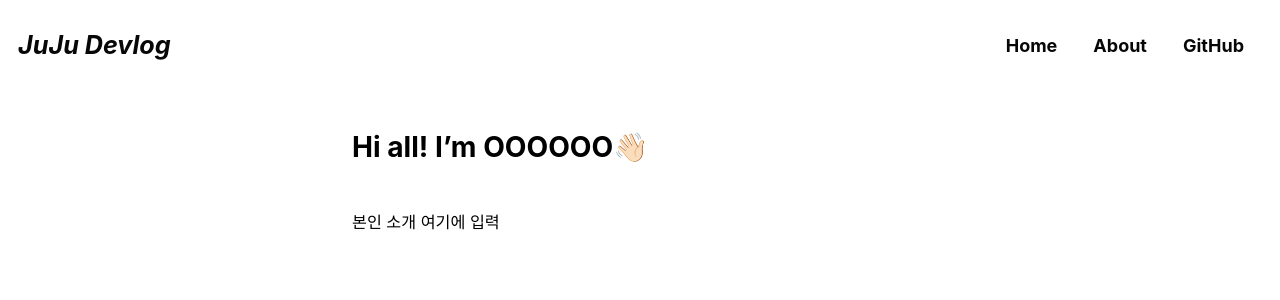
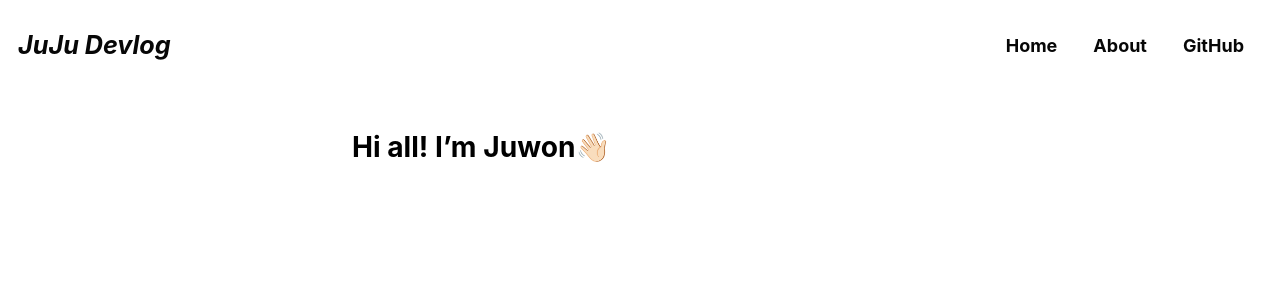
Before and after one commit to zuvvon/zuvvon.github.io, a Jekyll site: the page built from _pages/about.md, in a window 1280 px wide and 900 px high. Shown: the top 300 px of the window. Built offline with Jekyll 4.4.1, drawn with Linux system fonts in a browser that asks for light colours; cached includes are drawn as plain includes; some web fonts are replaced.

Commit message:
Update about.md

```diff
--- a/_pages/about.md
+++ b/_pages/about.md
@@ -1,8 +1,6 @@
 ---
-title: "Hi all! I'm OOOOOO👋🏻"
+title: "Hi all! I'm Juwon👋🏻"
 permalink: /about/
 layout: single
 comments: false
 ---
-
-본인 소개 여기에 입력
```
